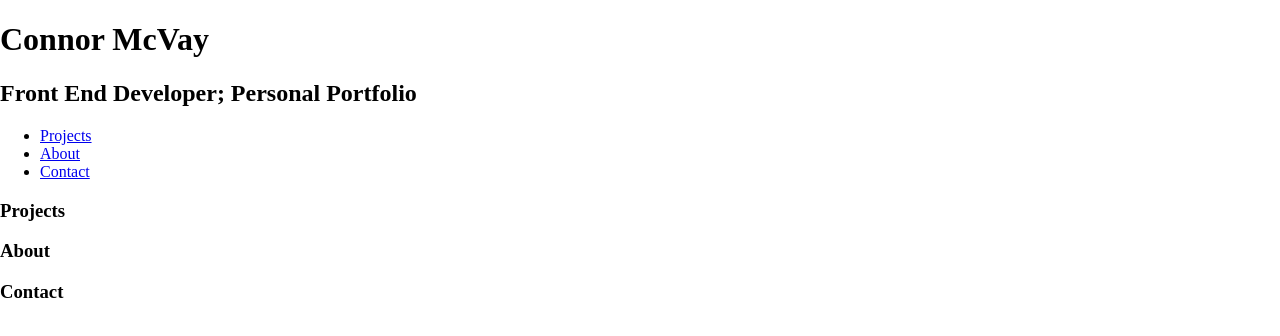
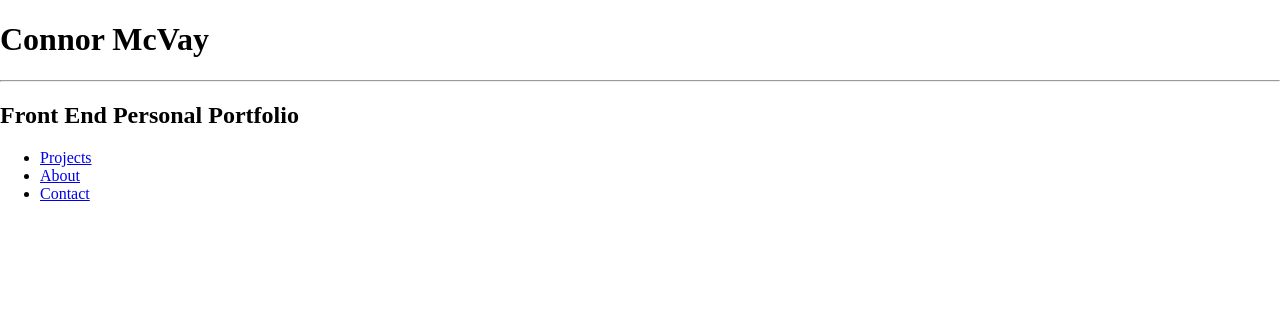
Before and after one commit to cMcVay/Personal-Portfolio, a plain HTML site: page index.html in a window 1280 px wide. Drawn offline with Linux system fonts and the light colour scheme.

Commit message:
added title div on homepage

```diff
--- a/index.html
+++ b/index.html
@@ -12,8 +12,12 @@
 </head>
 
 <header>
-    <h1>Connor McVay</h1>
-    <h2>Front End Developer; Personal Portfolio</h2>
+    <div id="title">
+        <h1>Connor McVay</h1>
+        <hr>
+        <h2>Front End Personal Portfolio</h2>
+    </div>
+
     <ul id="nav">
         <li><a href="#Projects">Projects</a></li>
         <li><a href="#About">About</a></li>
@@ -22,15 +26,7 @@
 </header>
 
 <body>
-    <div id="Projects">
-        <h3>Projects</h3>
-    </div>
-    <div id="About">
-        <h3>About</h3>
-    </div>
-    <div id="Contact">
-        <h3>Contact</h3>
-    </div>
+
 </body>
 
 <footer>
```
